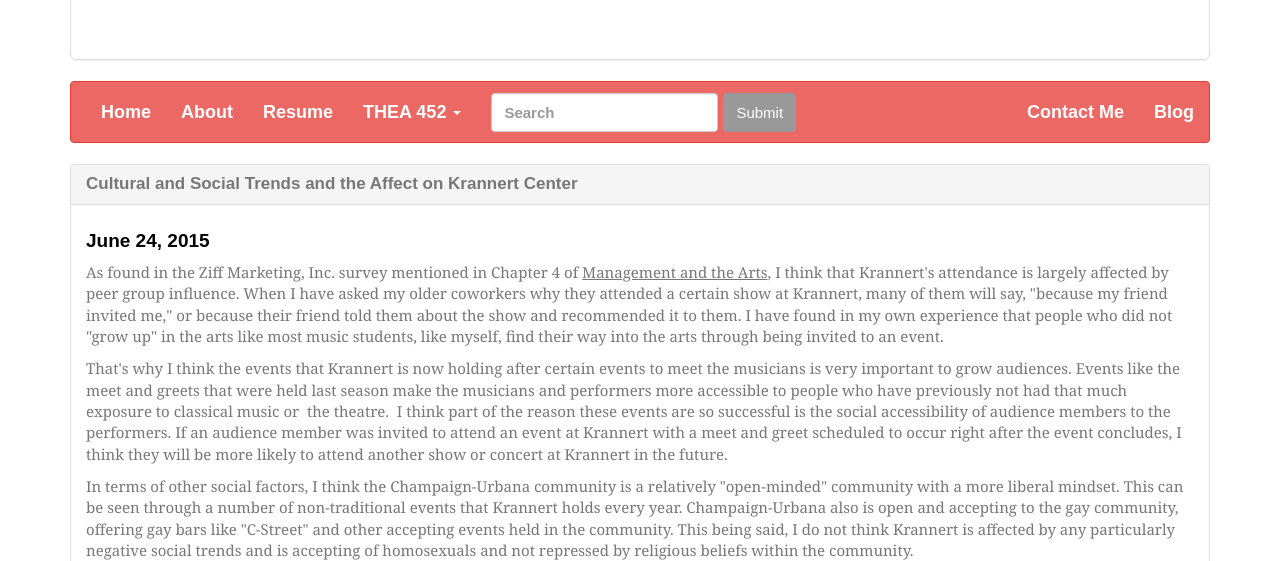
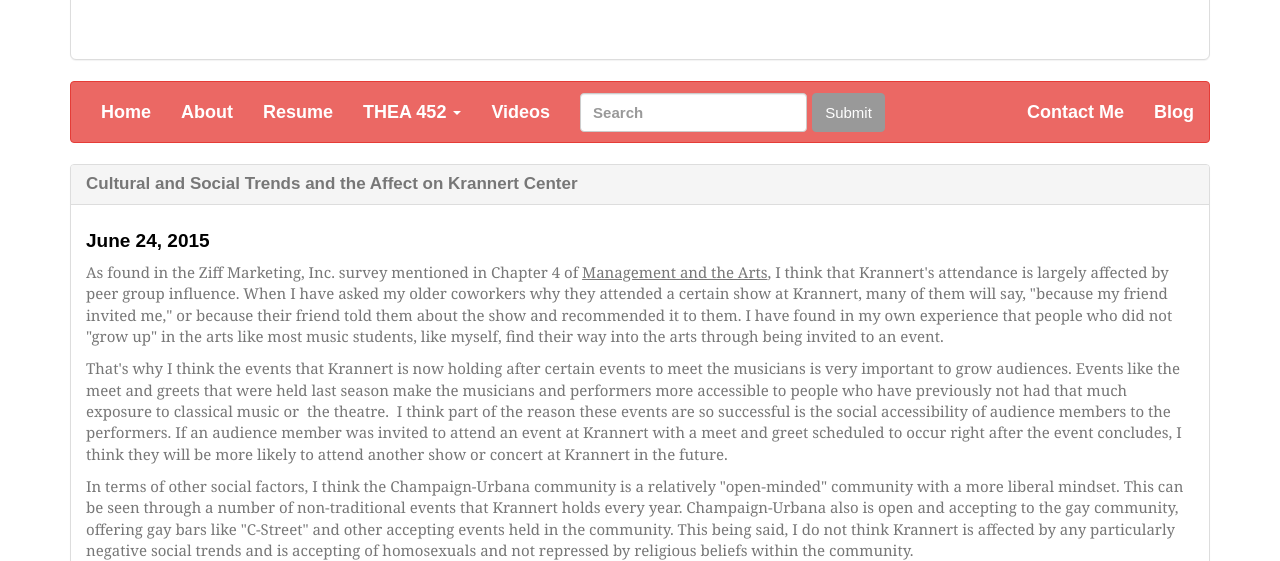
Before and after one commit to michelleplunkett/michelleplunkett.github.io, a Jekyll site: the page built from index.html, in a window 1280 px wide and 900 px high, cut to the strip 339-900 px from the top of the window. Built offline with Jekyll 4.4.1, drawn with Linux system fonts in a browser that asks for light colours; nearby versions of some CDN libraries; some web fonts are replaced; Markdown is read by kramdown in place of the engine named in the settings.

Commit message:
Update navigation.html

```diff
--- a/_includes/navigation.html
+++ b/_includes/navigation.html
@@ -25,7 +25,10 @@
             <li><a href="/reflections.html">Reflections</a></li>
           </ul>
         </li>
-      </ul>
+        <li {% if page.title == 'Videos' %} class="active" {% endif %} >
+          <a href="/videos.html">Videos</a>
+        </li>
+       </ul>
       <form class="navbar-form navbar-left" role="search">
         <div class="form-group">
           <input type="text" class="form-control" placeholder="Search">
```
